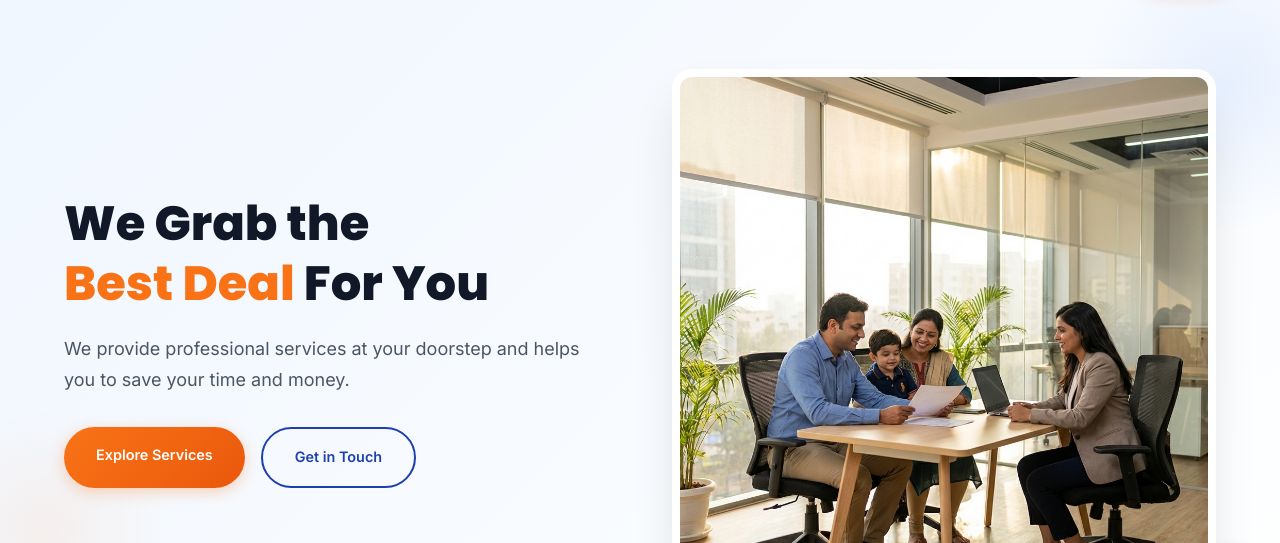
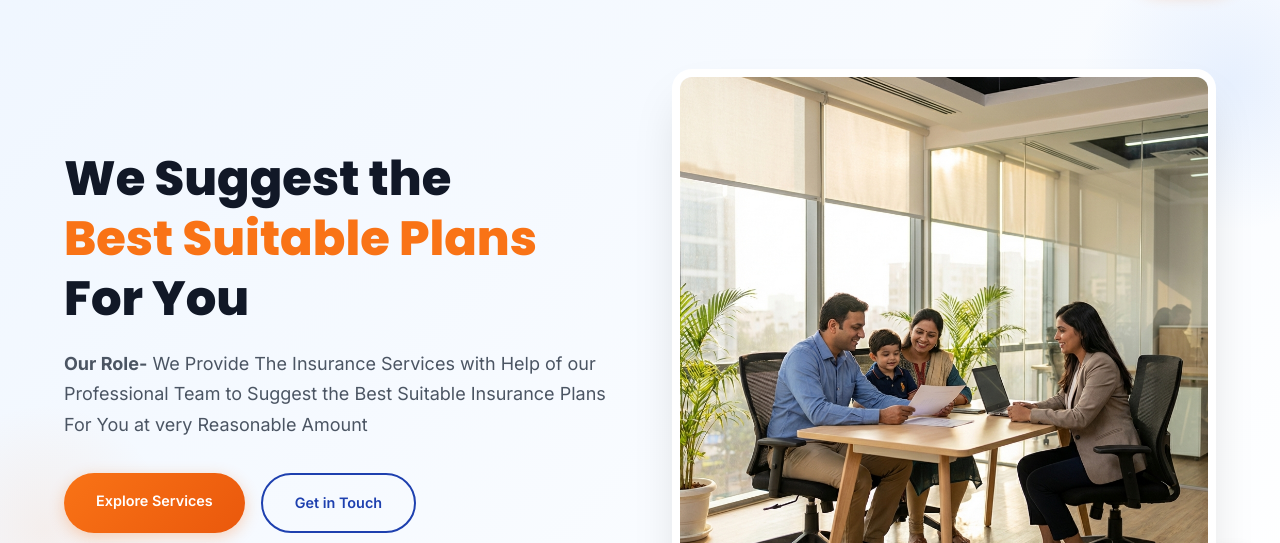
Before and after one commit to curatogift-ops/delhi-loan, a plain HTML site: page index.html in a window 1280 px wide. Shown: the part 107-650 px from the top of the page. Drawn offline with Linux system fonts and the light colour scheme.

Commit message:
Update hero section wording

```diff
--- a/index.html
+++ b/index.html
@@ -38,8 +38,8 @@
     <main>
         <section id="home" class="hero">
             <div class="hero-content">
-                <h1>We Grab the <span class="highlight">Best Deal</span> For You</h1>
-                <p>We provide professional services at your doorstep and helps you to save your time and money.</p>
+                <h1>We Suggest the <span class="highlight">Best Suitable Plans</span> For You</h1>
+                <p><strong>Our Role-</strong> We Provide The Insurance Services with Help of our Professional Team to Suggest the Best Suitable Insurance Plans For You at very Reasonable Amount</p>
                 <div class="hero-btns">
                     <a href="#services" class="btn-primary">Explore Services</a>
                     <a href="#contact" class="btn-secondary">Get in Touch</a>
```
